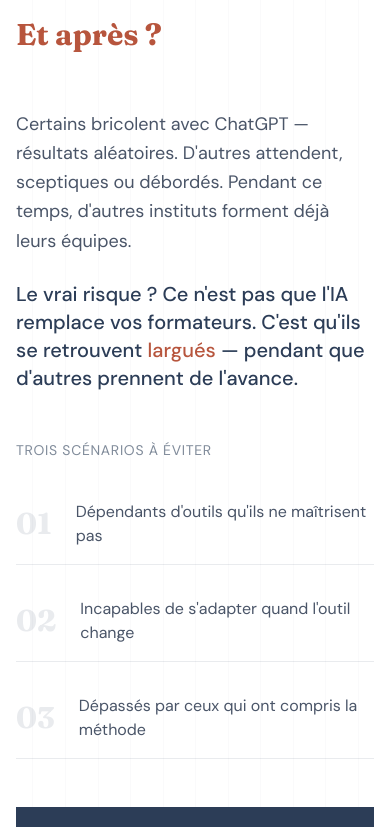
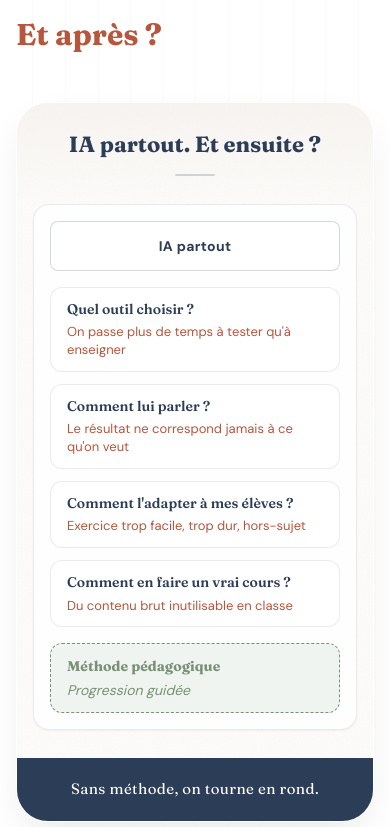
Before and after one commit to Greg-Swiftomatic/teachinspire-mainsite-v2, a React (Vite) app: page / in a window 390 px wide. Shown: the part 1397-2224 px from the top of the page. Built offline with nearby package versions, Linux system fonts and the light colour scheme.

Commit message:
fix(problem): resolve maze overlap and add mobile fallback

```diff
--- a/src/components/illustrations/homepage/ProblemDecisionMaze.tsx
+++ b/src/components/illustrations/homepage/ProblemDecisionMaze.tsx
@@ -1,3 +1,5 @@
+import { Fragment } from 'react';
+
 import './ProblemDecisionMaze.css';
 
 interface ProblemDecisionMazeProps {
@@ -21,37 +23,37 @@ interface DeadEndNode {
 }
 
 const decisionNodes: DecisionNode[] = [
-  { id: 'tool', label: 'Quel outil choisir ?', left: '34%', top: '13.46%' },
-  { id: 'prompt', label: 'Comment lui parler ?', left: '34%', top: '32.69%' },
-  { id: 'adapt', label: "Comment l'adapter à mes élèves ?", left: '34%', top: '51.92%' },
-  { id: 'course', label: 'Comment en faire un vrai cours ?', left: '34%', top: '69.23%' },
+  { id: 'tool', label: 'Quel outil choisir ?', left: '37%', top: '13.46%' },
+  { id: 'prompt', label: 'Comment lui parler ?', left: '37%', top: '32.69%' },
+  { id: 'adapt', label: "Comment l'adapter à mes élèves ?", left: '37%', top: '51.92%' },
+  { id: 'course', label: 'Comment en faire un vrai cours ?', left: '37%', top: '69.23%' },
 ];
 
 const deadEnds: DeadEndNode[] = [
   {
     id: 'd1',
     label: "On passe plus de temps à tester qu'à enseigner",
-    left: '58%',
+    left: '56%',
     top: '13.46%',
     pulse: 'p1',
   },
   {
     id: 'd2',
     label: "Le résultat ne correspond jamais à ce qu'on veut",
-    left: '58%',
+    left: '56%',
     top: '32.69%',
     pulse: 'p2',
   },
   {
     id: 'd3',
     label: 'Exercice trop facile, trop dur, hors-sujet',
-    left: '58%',
+    left: '56%',
     top: '51.92%',
   },
   {
     id: 'd4',
     label: 'Du contenu brut inutilisable en classe',
-    left: '58%',
+    left: '56%',
     top: '69.23%',
     pulse: 'p3',
   },
@@ -66,8 +68,59 @@ export function ProblemDecisionMaze({
 }: ProblemDecisionMazeProps) {
   const rootClasses = [wrapperBase, className].filter(Boolean).join(' ');
   const motionClass = prefersReducedMotion ? 'reduced-motion' : '';
+  const mobileRows = decisionNodes.map((node, index) => ({
+    id: node.id,
+    question: node.label,
+    outcome: deadEnds[index]?.label ?? '',
+  }));
 
   return (
+    <>
+      <div
+        className={`${rootClasses} relative z-10 flex flex-col lg:hidden`}
+        role="img"
+        aria-label="Résumé mobile du schéma IA partout montrant les blocages sans méthode et la sortie par méthode pédagogique"
+      >
+        <div className="pdm-texture" />
+
+        <div className="relative z-20 bg-gradient-to-b from-[#f5f1ed]/80 to-transparent px-6 py-7 text-center">
+          <h3 className="font-display text-[22px] font-bold leading-tight text-navy sm:text-[24px]">
+            IA partout. Et ensuite ?
+          </h3>
+          <div className="mx-auto mt-4 h-[2px] w-10 rounded-full bg-navy/20" />
+        </div>
+
+        <div className="relative z-20 px-4 pb-7 sm:px-6">
+          <div className="rounded-2xl border border-navy/10 bg-white/80 p-4 shadow-sm sm:p-5">
+            <div className="mb-4 rounded-lg border border-navy/20 bg-white px-4 py-3 text-center">
+              <span className="font-sans text-sm font-bold tracking-wide text-navy sm:text-[15px]">IA partout</span>
+            </div>
+
+            <div className="space-y-3">
+              {mobileRows.map((row) => (
+                <div key={row.id} className="rounded-xl border border-navy/10 bg-white px-4 py-3">
+                  <p className="font-display text-[14px] font-semibold leading-snug text-navy sm:text-[15px]">
+                    {row.question}
+                  </p>
+                  <p className="mt-1 text-[13px] leading-snug text-rust sm:text-[14px]">{row.outcome}</p>
+                </div>
+              ))}
+            </div>
+
+            <div className="mt-4 rounded-xl border border-dashed border-[#7a9177] bg-[#f0f4f1] px-4 py-3">
+              <p className="font-display text-sm font-bold text-[#7a9177] sm:text-[15px]">Méthode pédagogique</p>
+              <p className="mt-1 text-sm italic text-[#7a9177]">Progression guidée</p>
+            </div>
+          </div>
+        </div>
+
+        <div className="relative z-20 mt-auto bg-navy px-6 py-5 text-center">
+          <p className="font-display text-[15px] font-medium tracking-wide text-[#fcfbf9]">
+            Sans méthode, on tourne en rond.
+          </p>
+        </div>
+      </div>
+
       <div
         className={`${rootClasses} hidden lg:flex lg:flex-col ${motionClass}`.trim()}
         role="img"
@@ -97,7 +150,7 @@ export function ProblemDecisionMaze({
             </defs>
 
             <g className="pdm-flow-line">
-            <path d="M 70 70 L 130 70" />
+              <path d="M 84 70 L 130 70" />
               <path d="M 130 70 L 205 70" />
               <path d="M 205 70 L 205 360" />
 
@@ -114,7 +167,7 @@ export function ProblemDecisionMaze({
             {!prefersReducedMotion && (
               <>
                 <circle className="pdm-anim-dot" r="4.5" fill="#f1d263" filter="url(#pdm-dot-glow)">
-                <animateMotion begin="0s" dur="7s" repeatCount="indefinite" path="M 70 70 L 205 70 L 338 70" />
+                  <animateMotion begin="0s" dur="7s" repeatCount="indefinite" path="M 84 70 L 205 70 L 338 70" />
                   <animate
                     attributeName="opacity"
                     begin="0s"
@@ -126,7 +179,7 @@ export function ProblemDecisionMaze({
                 </circle>
 
                 <circle className="pdm-anim-dot" r="4.5" fill="#f1d263" filter="url(#pdm-dot-glow)">
-                <animateMotion begin="2.3s" dur="7s" repeatCount="indefinite" path="M 70 70 L 205 70 L 205 170 L 338 170" />
+                  <animateMotion begin="2.3s" dur="7s" repeatCount="indefinite" path="M 84 70 L 205 70 L 205 170 L 338 170" />
                   <animate
                     attributeName="opacity"
                     begin="2.3s"
@@ -142,7 +195,7 @@ export function ProblemDecisionMaze({
                     begin="4.6s"
                     dur="7s"
                     repeatCount="indefinite"
-                  path="M 70 70 L 205 70 L 205 170 L 205 270 L 205 360 L 338 360"
+                    path="M 84 70 L 205 70 L 205 170 L 205 270 L 205 360 L 338 360"
                   />
                   <animate
                     attributeName="opacity"
@@ -159,8 +212,8 @@ export function ProblemDecisionMaze({
 
           <div className="absolute inset-0 z-10 pointer-events-none">
             <div
-            className="absolute -translate-x-1/2 -translate-y-1/2 rounded-lg border-2 border-navy bg-white px-3 py-2 text-center shadow-sm sm:px-4 sm:py-2.5"
-            style={{ left: '11.66%', top: '13.46%' }}
+              className="absolute z-10 -translate-x-1/2 -translate-y-1/2 rounded-lg border-2 border-navy bg-white px-3 py-2 text-center shadow-sm sm:px-4 sm:py-2.5"
+              style={{ left: '14%', top: '13.46%' }}
             >
               <span className="whitespace-nowrap font-sans text-[12px] font-bold tracking-wide text-navy sm:text-[14px] md:text-[15px]">
                 IA partout
@@ -170,7 +223,7 @@ export function ProblemDecisionMaze({
             {decisionNodes.map((node) => (
               <div
                 key={node.id}
-              className="absolute flex w-[160px] -translate-x-1/2 -translate-y-1/2 items-center justify-center rounded-lg border border-navy/15 bg-white px-3 py-3 shadow-sm sm:w-[200px] sm:py-3.5 md:w-[230px]"
+                className="absolute flex w-[150px] -translate-x-1/2 -translate-y-1/2 items-center justify-center rounded-lg border border-navy/15 bg-white px-3 py-3 shadow-sm sm:w-[190px] sm:py-3.5 md:w-[210px]"
                 style={{ left: node.left, top: node.top }}
               >
                 <span className="text-center font-display text-[11px] font-semibold leading-snug text-navy sm:text-[13px] md:text-[14px]">
@@ -180,7 +233,7 @@ export function ProblemDecisionMaze({
             ))}
 
             {deadEnds.map((node) => (
-            <div key={node.id}>
+              <Fragment key={node.id}>
                 <div
                   className={[
                     'absolute h-2.5 w-2.5 -translate-x-1/2 -translate-y-1/2 rounded-full bg-rust sm:h-3 sm:w-3',
@@ -191,17 +244,17 @@ export function ProblemDecisionMaze({
                   style={{ left: node.left, top: node.top }}
                 />
                 <div
-                className="absolute -translate-y-1/2 font-sans text-[11px] font-medium leading-[1.35] text-rust sm:text-[12px] md:text-[13px]"
-                style={{ right: '2.5%', top: node.top, width: '41%' }}
+                  className="absolute -translate-y-1/2 pl-4 font-sans text-[11px] font-medium leading-[1.35] text-rust sm:text-[12px] md:text-[13px]"
+                  style={{ right: '2%', top: node.top, width: '40%' }}
                 >
                   {node.label}
                 </div>
-            </div>
+              </Fragment>
             ))}
 
             <div
               className="absolute flex w-[130px] -translate-x-1/2 -translate-y-1/2 items-center justify-center rounded-lg border-[1.5px] border-dashed border-[#7a9177] bg-[#f0f4f1] px-2 py-2 shadow-sm sm:w-[170px] sm:py-3 md:w-[190px]"
-            style={{ left: '34%', top: '84.61%' }}
+              style={{ left: '37%', top: '84.61%' }}
             >
               <span className="text-center font-display text-[10px] font-bold leading-snug text-[#7a9177] sm:text-[12px] md:text-[13px]">
                 Méthode pédagogique
@@ -210,11 +263,11 @@ export function ProblemDecisionMaze({
 
             <div
               className="absolute h-2 w-2 -translate-x-1/2 -translate-y-1/2 rounded-full bg-[#7a9177] opacity-80 sm:h-2.5 sm:w-2.5"
-            style={{ left: '58%', top: '84.61%' }}
+              style={{ left: '56%', top: '84.61%' }}
             />
             <div
-            className="absolute -translate-y-1/2 font-sans text-[11px] italic leading-[1.35] text-[#7a9177] opacity-90 sm:text-[12px] md:text-[13px]"
-            style={{ right: '2.5%', top: '84.61%', width: '41%' }}
+              className="absolute -translate-y-1/2 pl-4 font-sans text-[11px] italic leading-[1.35] text-[#7a9177] opacity-90 sm:text-[12px] md:text-[13px]"
+              style={{ right: '2%', top: '84.61%', width: '40%' }}
             >
               Progression guidée
             </div>
@@ -227,5 +280,6 @@ export function ProblemDecisionMaze({
           </p>
         </div>
       </div>
+    </>
   );
 }
```
Lines whose indentation alone changed are shown as unchanged.
